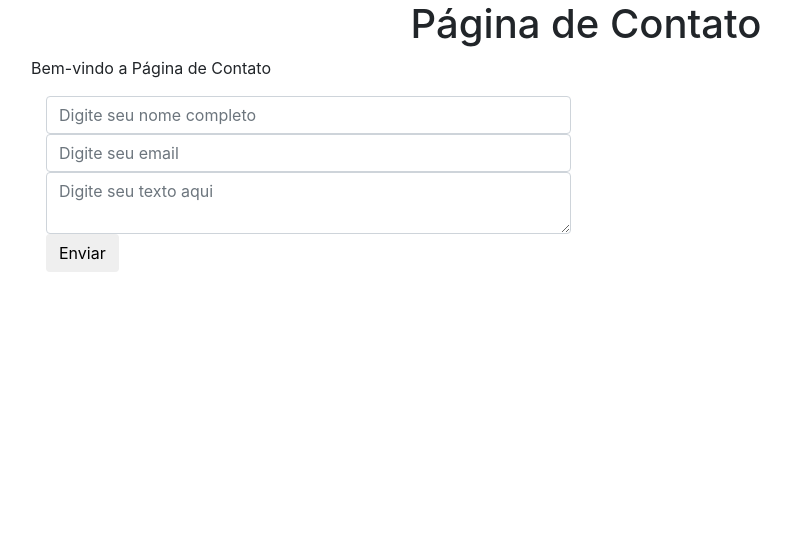
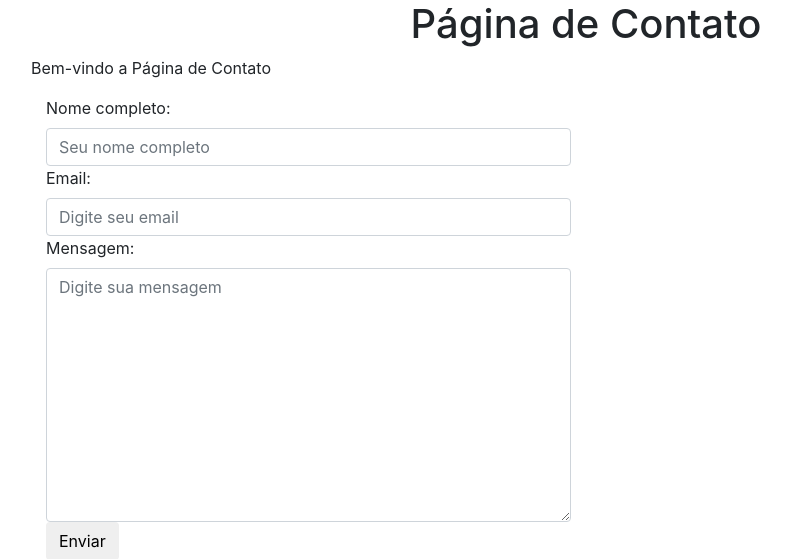
Before and after one commit to 258159258159/Django_ecommerce, a Django app: page /contact/ in a window 1280 px wide. Shown: the top 559 px of the page, without its empty margins (54-845 px from the left). Run offline with Django 4.2, Linux system fonts and the light colour scheme; some libraries are stand-ins or nearby versions.

Commit message:
update src/template/contact/view.html

```diff
--- a/templates/contact/view.html
+++ b/templates/contact/view.html
@@ -20,9 +20,7 @@
                     <p>{{ content }}</p>
                     <div class='col-sm-6 col-12'>
                     <form method='POST'> {% csrf_token %}
-                        <input type='text' class='form-control' name='fullname 'placeholder='Digite seu nome completo'>
-                        <input type='email' class='form-control' name='email' placeholder='Digite seu email'>
-                        <textarea name='content' class='form-control' placeholder='Digite seu texto aqui'></textarea>
+                        {{ form }}
                         <button type='submit' class='btn btn-default'>Enviar</button>
                     </form>
                     </div>
```
